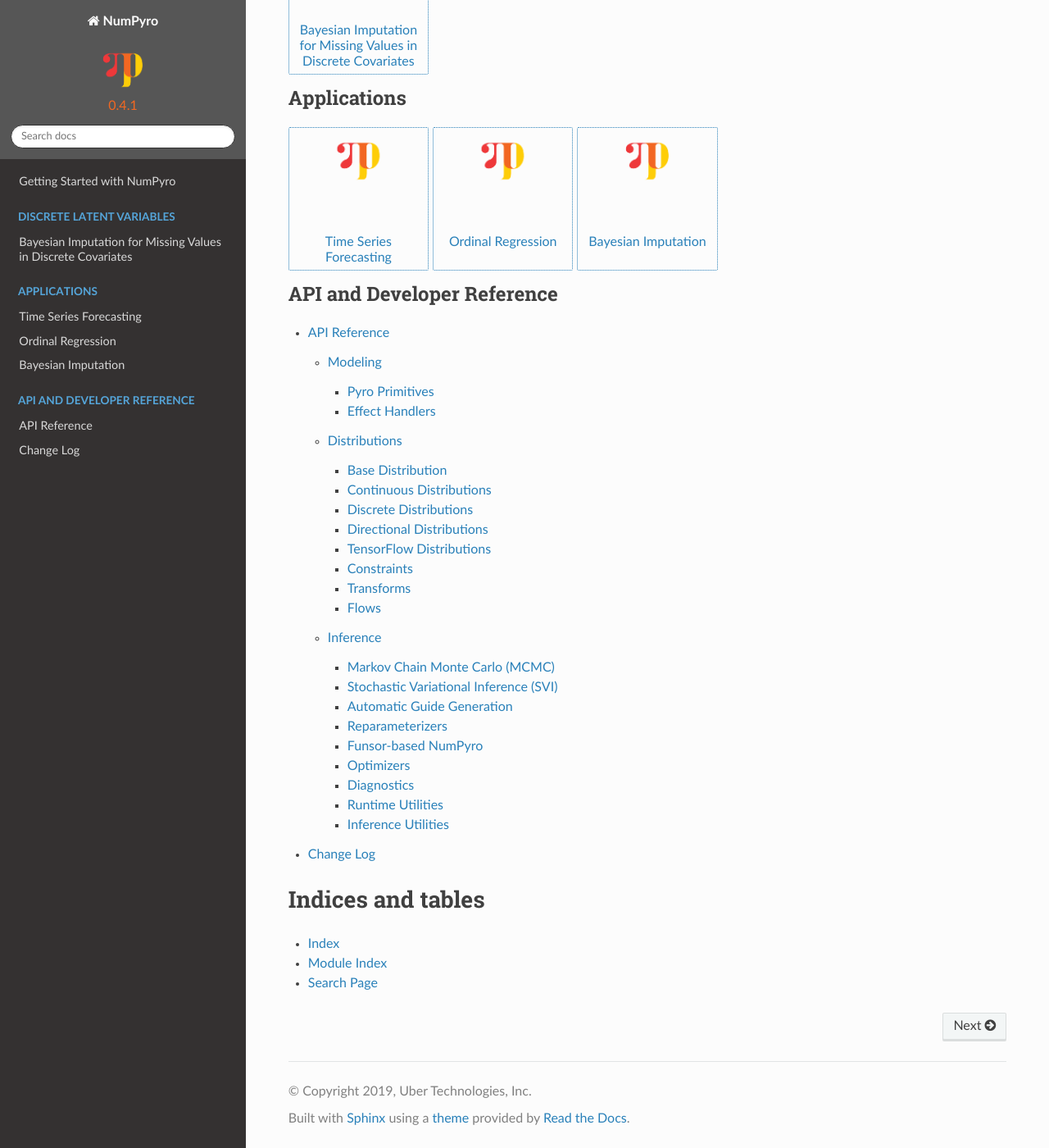
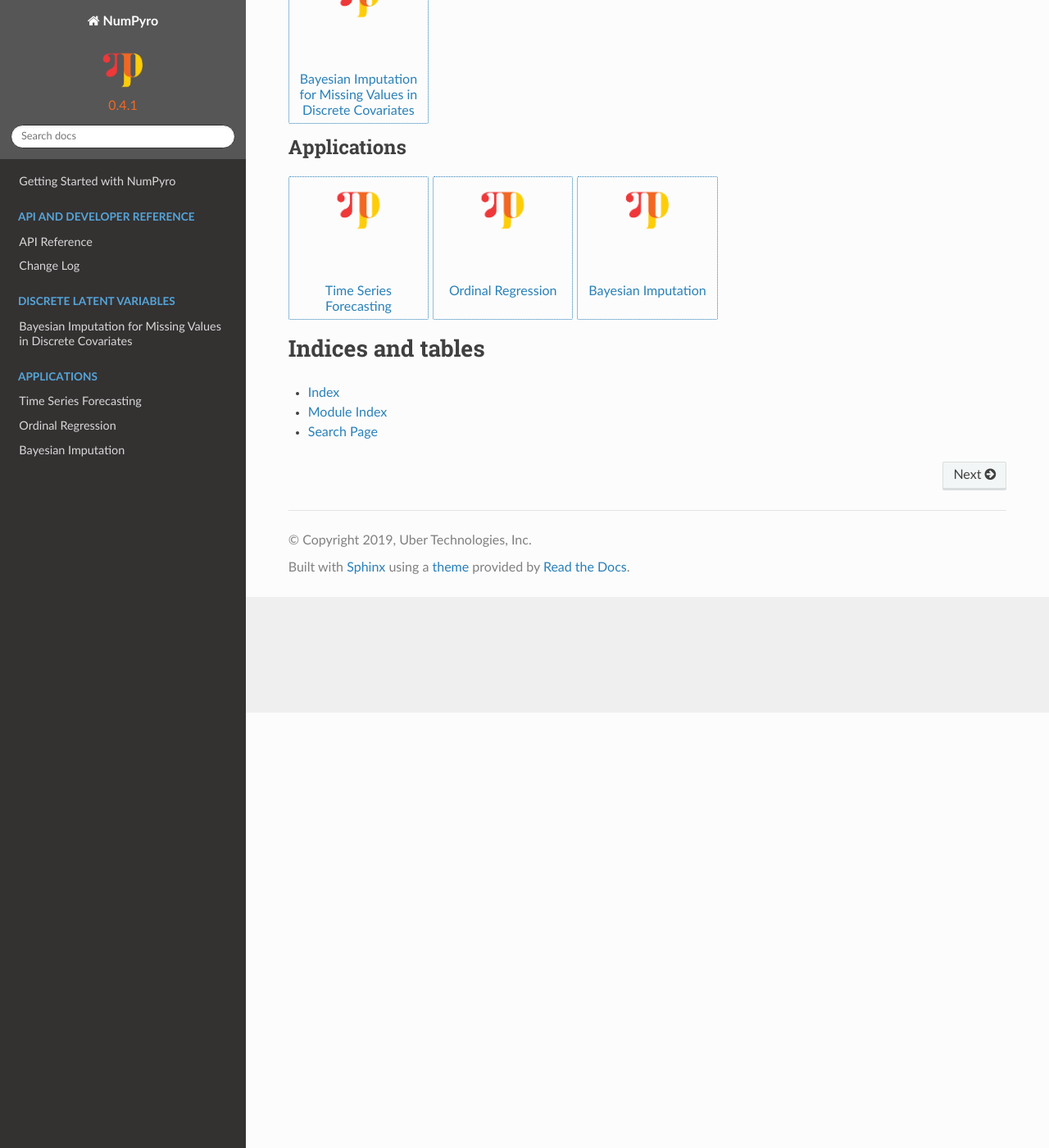
Before and after one commit to pyro-ppl/numpyro, a Sphinx documentation site: the page built from docs/source/index.rst, in a window 1280 px wide and 1400 px high, scrolled down 531 px. Shown: the whole window at 82% size. Built offline with Sphinx 7.4.7 and the Read the Docs theme 2.0.0, drawn with Linux system fonts in a browser that asks for light colours; pages that are not in the unit, such as notebooks, are missing from menus; some of the changed text lies outside the part shown.

Commit message:
reduce maxdepth at index page

```diff
--- a/docs/source/api.rst
+++ b/docs/source/api.rst
@@ -8,7 +8,7 @@
 
 .. toctree::
    :glob:
-   :maxdepth: 2
+   :maxdepth: 1
 
    primitives
    handlers
@@ -18,7 +18,7 @@
 
 .. toctree::
    :glob:
-   :maxdepth: 2
+   :maxdepth: 1
 
    distributions
 
@@ -27,7 +27,7 @@
 
 .. toctree::
    :glob:
-   :maxdepth: 2
+   :maxdepth: 1
 
    mcmc
    svi
--- a/docs/source/index.rst
+++ b/docs/source/index.rst
@@ -46,13 +53,6 @@
    examples/ode
    examples/neutra
 
-.. toctree::
-   :maxdepth: 3
-   :caption: API and Developer Reference
-
-   api
-   Change Log <https://github.com/pyro-ppl/numpyro/releases>
-
 
 Indices and tables
 ==================
```
Also changed, not shown: other parts of docs/source/index.rst (+8 -1 lines).
